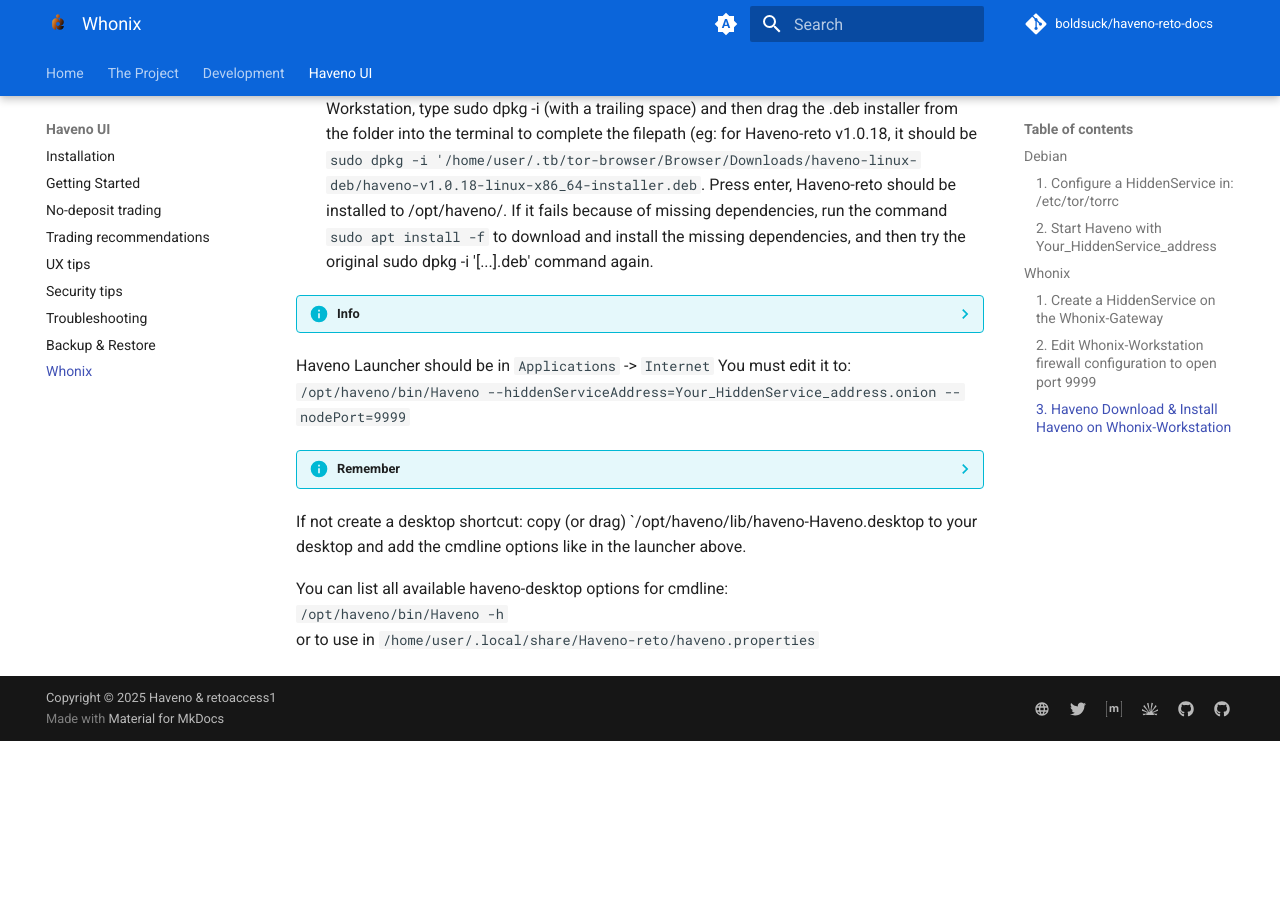
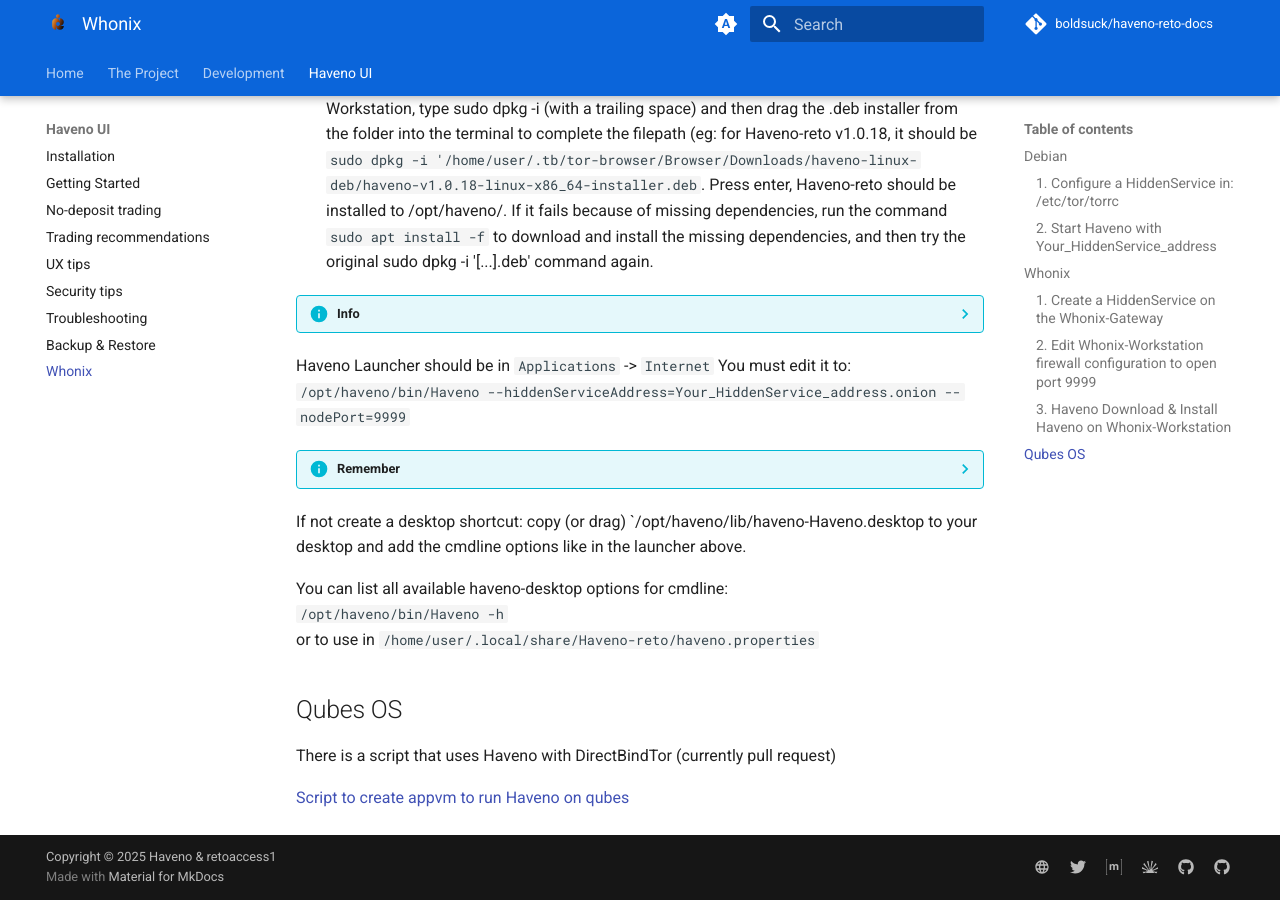
Before and after one commit to boldsuck/haveno-reto-docs, an MkDocs documentation site: the page built from docs/haveno-ui/tor_advanced.md, in a window 1280 px wide and 900 px high, scrolled down 2905 px. Built offline with MkDocs 1.6.1 and Material for MkDocs 9.7.7, drawn with Linux system fonts in a browser that asks for light colours; plug-ins that fetch from the network failed and are left out; comment, search, counter and statistics services are not loaded; the version menu is left out; before the commit the page ends 3646 px from its top, so only the background shows below that.

```diff
--- a/docs/haveno-ui/tor_advanced.md
+++ b/docs/haveno-ui/tor_advanced.md
@@ -152,3 +152,9 @@
 You can list all available haveno-desktop options for cmdline:<br>
 `/opt/haveno/bin/Haveno -h`<br>
 or to use in `/home/user/.local/share/Haveno-reto/haveno.properties`
+
+## Qubes OS
+
+There is a script that uses Haveno with DirectBindTor (currently pull request)
+
+[Script to create appvm to run Haveno on qubes](https://github.com/haveno-dex/haveno/pull/1583)
```
